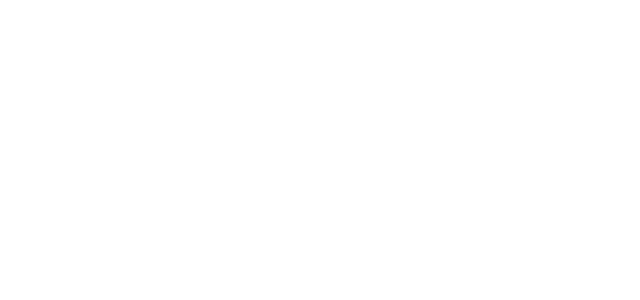
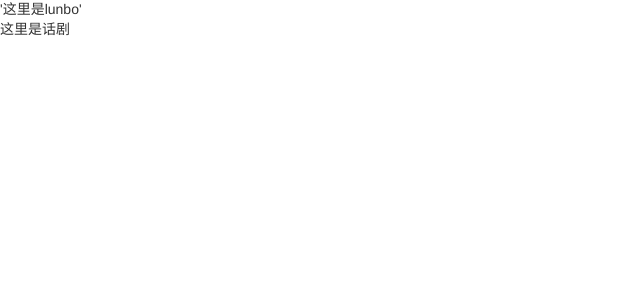
Before and after one commit to OneEightZeroEight/xishiqu, a React (Create React App) app: page /#/home in a window 1280 px wide. Shown: the top 300 px of the page, without its empty margins (0-640 px from the left). Built offline with nearby package versions, Linux system fonts and the light colour scheme.

Commit message:
home文件修改

```diff
--- a/src/App.js
+++ b/src/App.js
@@ -1,11 +1,11 @@
 import React, { Component } from 'react';
 import { Route } from "react-router-dom";
-
+import Home from './components/pages/Home/Home.jsx'
 class App extends Component {
   render() {
     return (
       <div className="App">
-
+        <Route path="/home/" component={Home} />
       </div>
     );
   }
--- /dev/null
+++ b/src/components/pages/Home/Home.jsx
@@ -0,0 +1,16 @@
+import React, { Component } from 'react';
+import Huaju from './Huaju.jsx'
+import Lunbo from './Lunbo.jsx'
+
+class Home extends Component {
+  render() {
+    return (
+      <div className="Home">
+        <Lunbo></Lunbo>
+        <Huaju></Huaju>
+      </div>
+    );
+  }
+}
+
+export default Home;
--- a/src/components/pages/Home/Huaju.jsx
+++ b/src/components/pages/Home/Huaju.jsx
@@ -4,7 +4,7 @@
   render() {
     return (
       <div className="Huaju">
-
+        这里是话剧
       </div>
     );
   }
--- /dev/null
+++ b/src/components/pages/Home/Lunbo.jsx
@@ -0,0 +1,13 @@
+import React, { Component } from 'react';
+
+class Lunbo extends Component {
+  render() {
+    return (
+      <div className="Lunbo">
+        '这里是lunbo'
+      </div>
+    );
+  }
+}
+
+export default Lunbo;
--- a/src/index.js
+++ b/src/index.js
@@ -3,12 +3,19 @@
 import './styles/app.css'
 
 import App from './App';
+// 路由
+import { HashRouter as Router} from "react-router-dom";
+import * as serviceWorker from './libs/serviceWorker';
 //请求
 import axios from 'axios';
 React.axios = axios;
-import * as serviceWorker from './libs/serviceWorker';
 
-ReactDOM.render(<App />, document.getElementById('root'));
+
+ReactDOM.render(
+	<Router>
+	<App />
+	</Router>
+	, document.getElementById('root'));
 
 // If you want your app to work offline and load faster, you can change
 // unregister() to register() below. Note this comes with some pitfalls.
```
